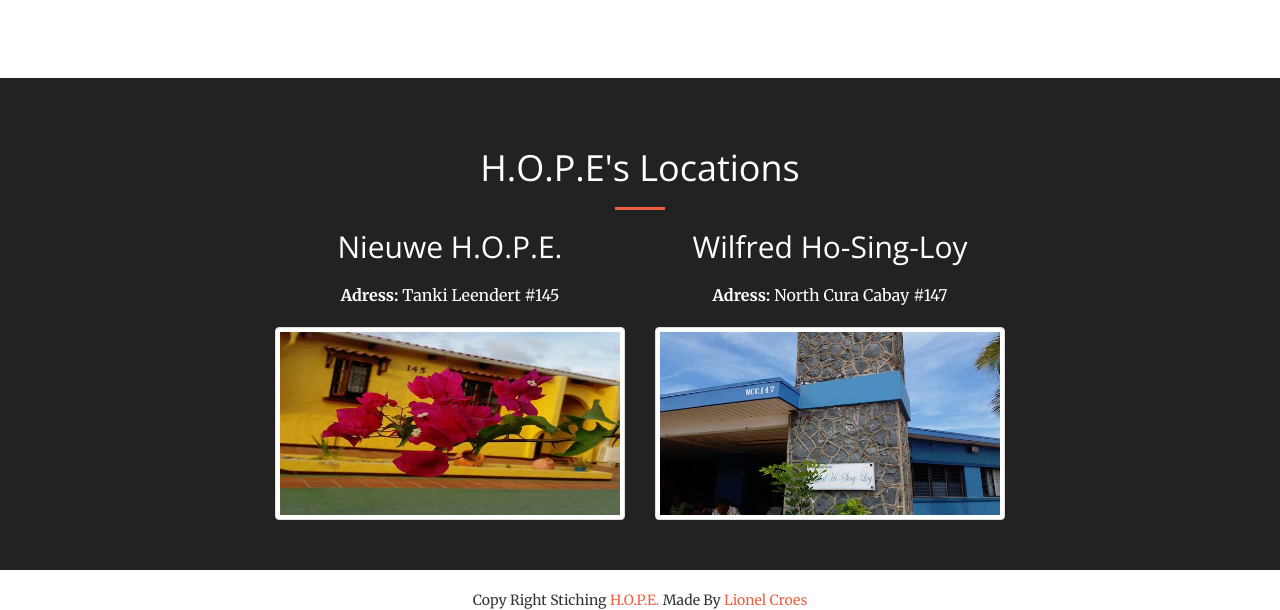
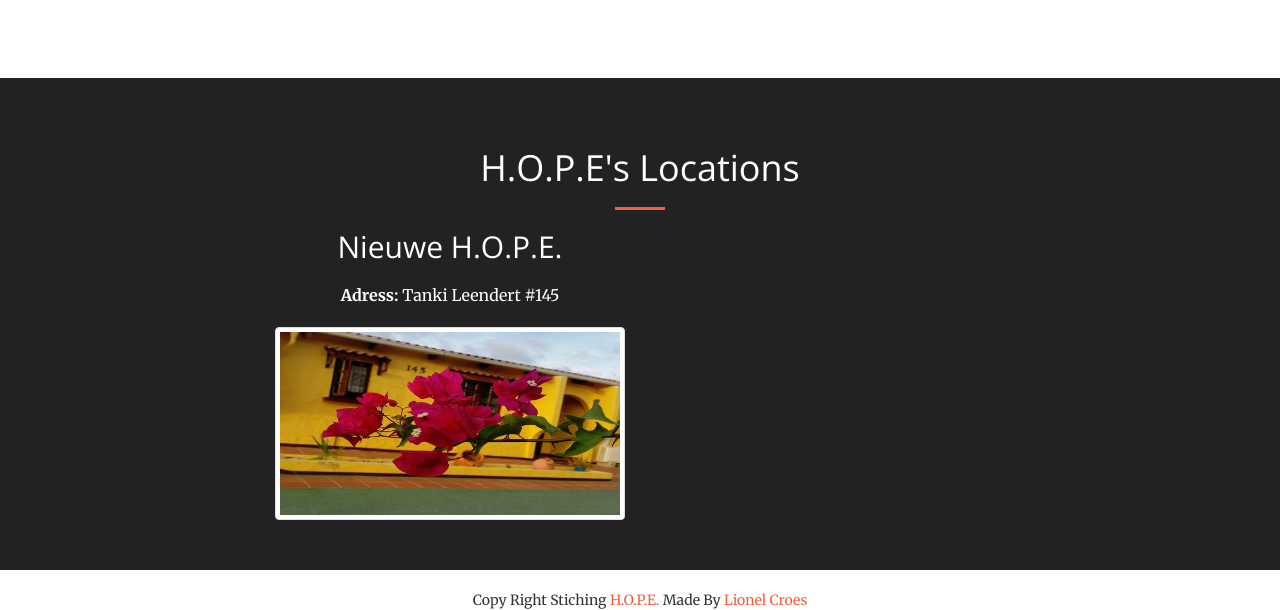
Before and after one commit to lionelx1/lionelx1.github.io, a website: page index.html in a window 1280 px wide. Shown: the part 4069-4679 px from the top of the page. Drawn offline with nearby package versions, Linux system fonts and the light colour scheme.

Commit message:
Update index.html

```diff
--- a/index.html
+++ b/index.html
@@ -355,12 +355,7 @@
                    <p><strong>Adress:</strong> Tanki Leendert #145</p>
                    <img src="img/portfolio/thumbnails/pic-14.jpg" class="img-responsive img-thumbnail" alt="">
                 </div>
-                <div class="col-lg-4 text-center">
 
-                    <h2>Wilfred Ho-Sing-Loy</h2>
-                   <p><strong>Adress:</strong> North Cura Cabay #147</p>
-                   <img src="img/portfolio/thumbnails/pic-16.jpg" class="img-responsive img-thumbnail" alt="">
-                </div>
             </div>
         </div>
 
```
